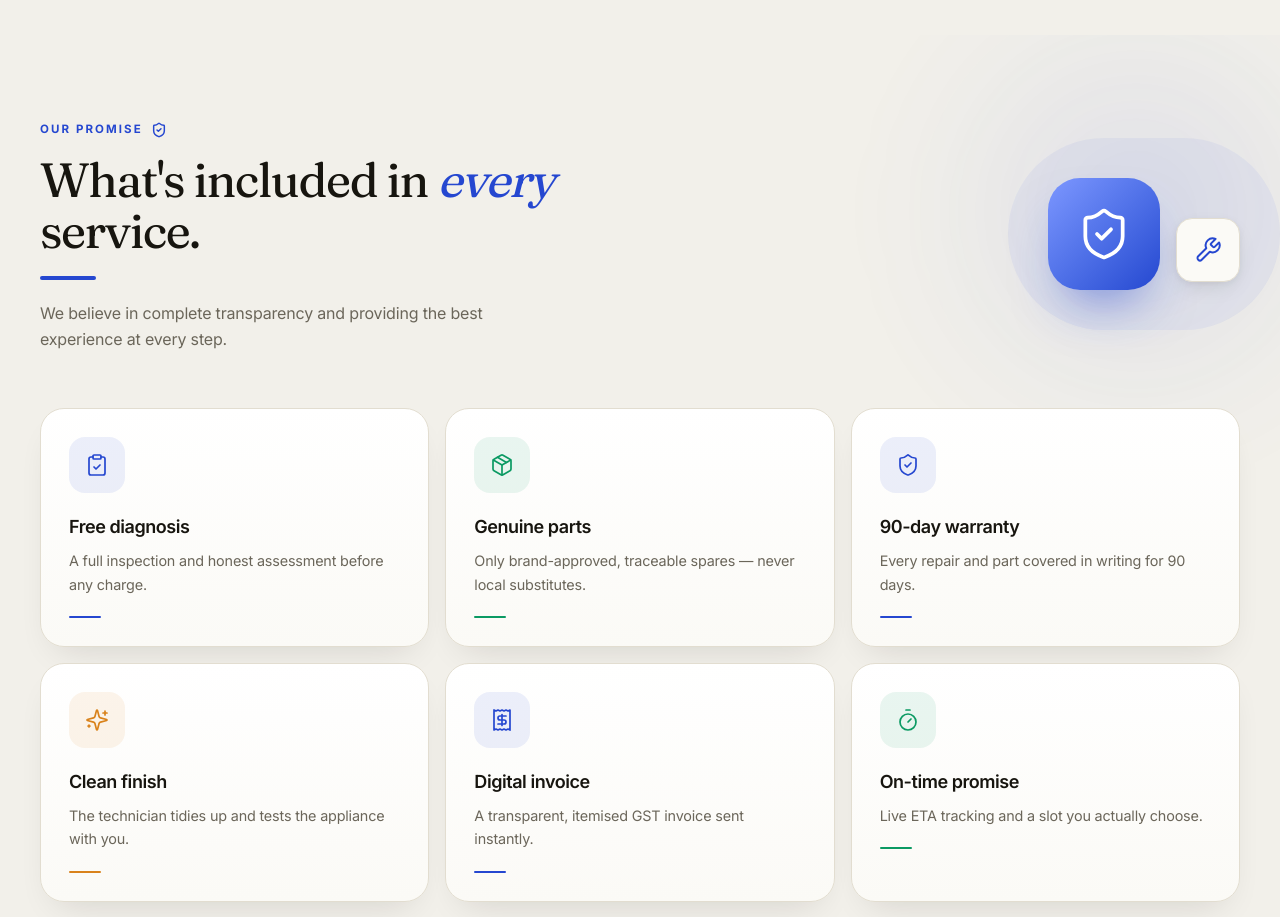
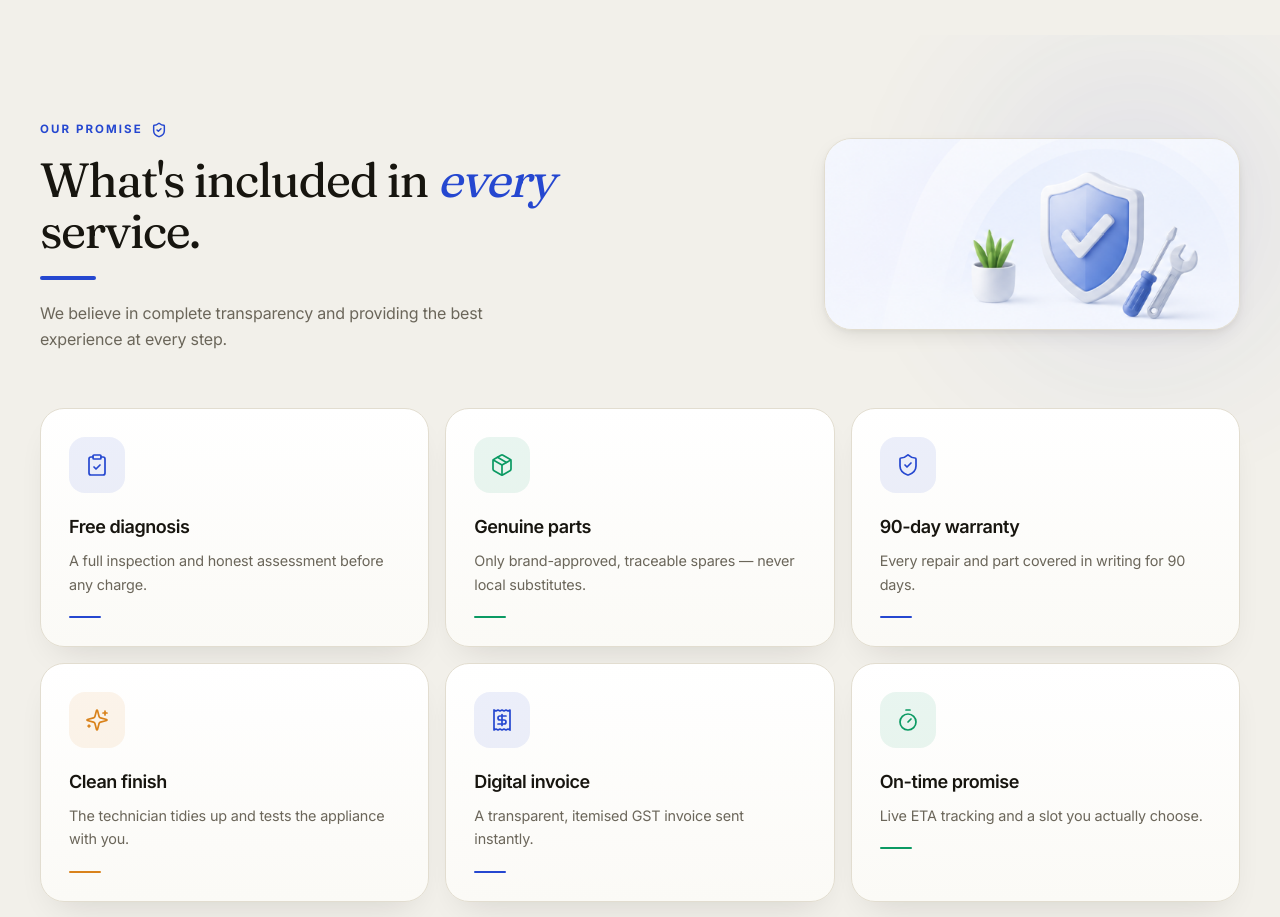
Before and after one commit to Tanveersultana125/24X7services, a Next.js app: page /services in a window 1280 px wide. Shown: the part 1660-2577 px from the top of the page. Built offline with nearby package versions, Linux system fonts and the light colour scheme.

Commit message:
Use the supplied shield illustration for the promise mark
Replaces the CSS stand-in with the actual 3D shield-and-tools artwork,
framed in a rounded panel so its light background reads as deliberate
against the warm paper page.

Co-Authored-By: Claude Opus 4.8 (1M context) <noreply@anthropic.com>

```diff
--- a/src/components/site/ServicesDetail.tsx
+++ b/src/components/site/ServicesDetail.tsx
@@ -5,7 +5,7 @@ import Link from "next/link";
 import { motion, AnimatePresence } from "framer-motion";
 import {
   ShieldCheck, Package, ClipboardCheck, Sparkles, Receipt, Timer, ArrowUpRight, Clock,
-  BadgeCheck, Headset, Lock, ThumbsUp, Wrench,
+  BadgeCheck, Headset, Lock, ThumbsUp,
 } from "lucide-react";
 import { Kicker } from "./TextReveal";
 import { ApplianceTile } from "@/components/ui/Icons";
@@ -69,16 +69,12 @@ export function ServicesDetail() {
             </div>
 
             {/* promise mark */}
-            <div aria-hidden className="relative hidden shrink-0 lg:block">
-              <span className="absolute -inset-10 rounded-full bg-royal-bright/[0.06]" />
-              <div className="relative flex items-end gap-4">
-                <span className="grid size-28 place-items-center rounded-[2rem] bg-gradient-to-br from-[#7d97ff] to-royal-bright text-white shadow-[0_28px_50px_-18px_rgba(37,71,208,0.55)]">
-                  <ShieldCheck className="size-14" strokeWidth={1.6} />
-                </span>
-                <span className="mb-2 grid size-16 place-items-center rounded-2xl border border-border bg-surface text-royal-bright shadow-premium-md">
-                  <Wrench className="size-7" strokeWidth={1.7} />
-                </span>
-              </div>
+            <div
+              aria-hidden
+              className="relative w-full max-w-md shrink-0 overflow-hidden rounded-[1.75rem] border border-white/70 shadow-premium-md lg:w-[26rem]"
+            >
+              {/* eslint-disable-next-line @next/next/no-img-element */}
+              <img src="/work/promise-shield.png" alt="" className="w-full" />
             </div>
           </div>
 
```
Also changed, not shown: public/work/promise-shield.png (added).
